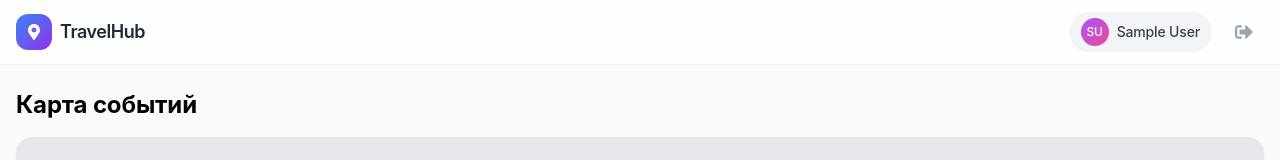
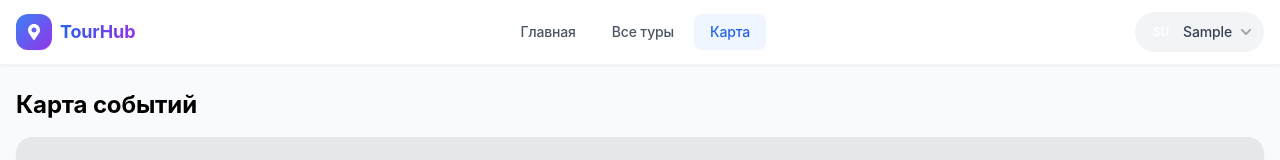
Before and after one commit to GitMedved/TourHub, a React (Create React App) app in the folder frontend/: page /map in a window 1280 px wide. Shown: the top 160 px of the page. Built offline with nearby package versions, Linux system fonts and the light colour scheme; no server answers; sample sign-in values are in the browser's storage.

Commit message:
feat: redesign Header with dropdown menu, EventDetailPage with gallery and improved booking form

```diff
--- a/frontend/src/components/Header.js
+++ b/frontend/src/components/Header.js
@@ -1,99 +1,156 @@
-import React, { useState, useEffect } from 'react';
-import { Link, useNavigate } from 'react-router-dom';
-import { FaMapMarkerAlt, FaSignOutAlt, FaStore, FaUserTie, FaCrown } from 'react-icons/fa';
+import React, { useState, useEffect, useRef } from 'react';
+import { Link, useNavigate, useLocation } from 'react-router-dom';
+import { FaMapMarkerAlt, FaSignOutAlt, FaStore, FaUserTie, FaCrown, FaUser, FaChevronDown } from 'react-icons/fa';
 import { toast } from 'react-hot-toast';
+
+const ROLE_CONFIG = {
+  ADMIN:   { path: '/admin',   label: 'Админ панель',      icon: <FaCrown />,   color: 'from-red-500 to-pink-500' },
+  SELLER:  { path: '/seller',  label: 'Кабинет продавца',  icon: <FaStore />,   color: 'from-purple-500 to-indigo-500' },
+  MANAGER: { path: '/manager', label: 'Панель управления', icon: <FaUserTie />, color: 'from-teal-500 to-green-500' },
+  USER:    { path: '/profile', label: 'Профиль',           icon: <FaUser />,    color: 'from-blue-500 to-purple-500' },
+};
+
+const NAV_LINKS = [
+  { path: '/',      label: 'Главная' },
+  { path: '/events', label: 'Все туры' },
+  { path: '/map',   label: 'Карта' },
+];
 
 const Header = () => {
   const [user, setUser] = useState(null);
+  const [menuOpen, setMenuOpen] = useState(false);
+  const menuRef = useRef(null);
   const navigate = useNavigate();
+  const location = useLocation();
 
   useEffect(() => {
-    const userData = localStorage.getItem('user');
-    if (userData) setUser(JSON.parse(userData));
+    const sync = () => {
+      try { setUser(JSON.parse(localStorage.getItem('user'))); }
+      catch { setUser(null); }
+    };
+    sync();
+    window.addEventListener('storage', sync);
+    return () => window.removeEventListener('storage', sync);
+  }, [location.pathname]);
+
+  useEffect(() => {
+    const handler = (e) => {
+      if (menuRef.current && !menuRef.current.contains(e.target)) setMenuOpen(false);
+    };
+    document.addEventListener('mousedown', handler);
+    return () => document.removeEventListener('mousedown', handler);
   }, []);
 
   const handleLogout = () => {
     localStorage.removeItem('token');
     localStorage.removeItem('user');
+    window.dispatchEvent(new Event('storage'));
+    setMenuOpen(false);
     toast.success('Вы вышли из системы');
     navigate('/');
-    window.location.reload();
   };
 
-  const getDashboardLink = () => {
-    if (!user) return null;
-    if (user.role === 'ADMIN') return { path: '/admin', label: 'Админ панель', icon: <FaCrown className="text-lg" /> };
-    if (user.role === 'SELLER') return { path: '/seller', label: 'Кабинет продавца', icon: <FaStore className="text-lg" /> };
-    if (user.role === 'MANAGER') return { path: '/manager', label: 'Панель управления', icon: <FaUserTie className="text-lg" /> };
-    return null;
-  };
-
-  const dashboardLink = getDashboardLink();
-  const isUser = user?.role === 'USER';
+  const roleConfig = user ? ROLE_CONFIG[user.role] : null;
+  const initials = user ? `${user.firstName?.[0] || ''}${user.lastName?.[0] || ''}` : '';
 
   return (
-    <header className="bg-white/80 backdrop-blur-lg border-b border-gray-100 sticky top-0 z-40">
-      <div className="container mx-auto px-4 py-3 flex items-center justify-between">
-        <Link to="/" className="flex items-center gap-2">
-          <div className="w-9 h-9 bg-gradient-to-br from-blue-500 to-purple-600 rounded-xl flex items-center justify-center">
+    <header className="bg-white/90 backdrop-blur-lg border-b border-gray-100 sticky top-0 z-40 shadow-sm">
+      <div className="container mx-auto px-4 py-3 flex items-center justify-between gap-4">
+
+        <Link to="/" className="flex items-center gap-2 shrink-0">
+          <div className="w-9 h-9 bg-gradient-to-br from-blue-500 to-purple-600 rounded-xl flex items-center justify-center shadow-sm">
             <FaMapMarkerAlt className="text-white text-base" />
           </div>
-          <h1 className="text-lg font-semibold text-gray-800 tracking-tight">TravelHub</h1>
+          <span className="text-lg font-bold bg-gradient-to-r from-blue-600 to-purple-600 bg-clip-text text-transparent">
+            TourHub
+          </span>
         </Link>
 
-        <div className="flex items-center gap-3">
+        <nav className="hidden md:flex items-center gap-1">
+          {NAV_LINKS.map(link => (
+            <Link
+              key={link.path}
+              to={link.path}
+              className={`px-4 py-2 rounded-lg text-sm font-medium transition ${
+                location.pathname === link.path
+                  ? 'bg-blue-50 text-blue-600'
+                  : 'text-gray-600 hover:bg-gray-100 hover:text-gray-800'
+              }`}
+            >
+              {link.label}
+            </Link>
+          ))}
+        </nav>
+
+        <div className="flex items-center gap-2">
           {user ? (
-            <>
-              {isUser ? (
-                <>
-                  <div className="flex items-center gap-2 px-3 py-1.5 bg-gray-100 rounded-full">
-                    <div className="w-7 h-7 bg-gradient-to-br from-blue-500 to-purple-500 rounded-full flex items-center justify-center text-xs text-white font-medium">
-                      {user.firstName?.[0]}{user.lastName?.[0]}
+            <div className="relative" ref={menuRef}>
+              <button
+                onClick={() => setMenuOpen(!menuOpen)}
+                className="flex items-center gap-2 px-3 py-1.5 bg-gray-100 hover:bg-gray-200 rounded-full transition"
+              >
+                <div className={`w-7 h-7 bg-gradient-to-br ${roleConfig?.color} rounded-full flex items-center justify-center text-xs text-white font-semibold`}>
+                  {initials}
                 </div>
-                    <span className="text-sm font-medium text-gray-700">
-                      {user.firstName} {user.lastName}
+                <span className="text-sm font-medium text-gray-700 hidden sm:block">
+                  {user.firstName}
                 </span>
-                  </div>
-                  <button
-                    onClick={handleLogout}
-                    className="w-10 h-10 rounded-full flex items-center justify-center text-gray-400 hover:text-red-500 hover:bg-red-50 transition"
-                    title="Выйти"
-                  >
-                    <FaSignOutAlt className="text-lg" />
+                <FaChevronDown className={`text-gray-400 text-xs transition-transform ${menuOpen ? 'rotate-180' : ''}`} />
               </button>
-                </>
-              ) : (
-                <>
-                  <div className="flex items-center gap-2 px-3 py-1.5 bg-gray-100 rounded-full">
-                    <div className="w-7 h-7 bg-gradient-to-br from-purple-500 to-pink-500 rounded-full flex items-center justify-center text-xs text-white font-medium">
-                      {user.firstName?.[0]}{user.lastName?.[0]}
-                    </div>
-                    <span className="text-sm font-medium text-gray-700">
-                      {user.firstName} {user.lastName}
-                    </span>
+
+              {menuOpen && (
+                <div className="absolute right-0 top-full mt-2 w-56 bg-white rounded-2xl shadow-xl border border-gray-100 overflow-hidden z-50">
+                  <div className="px-4 py-3 bg-gray-50 border-b border-gray-100">
+                    <p className="font-semibold text-gray-800 text-sm">{user.firstName} {user.lastName}</p>
+                    <p className="text-xs text-gray-500 truncate">{user.email}</p>
                   </div>
 
-
-                  {dashboardLink && (
-                    <Link to={dashboardLink.path} className="w-10 h-10 rounded-full flex items-center justify-center text-gray-500 hover:text-blue-500 hover:bg-blue-50 transition" title={dashboardLink.label}>
-                      {dashboardLink.icon}
+                  {roleConfig && (
+                    <Link
+                      to={roleConfig.path}
+                      onClick={() => setMenuOpen(false)}
+                      className="flex items-center gap-3 px-4 py-3 hover:bg-gray-50 text-gray-700 text-sm transition"
+                    >
+                      <span className="text-blue-500">{roleConfig.icon}</span>
+                      {roleConfig.label}
                     </Link>
                   )}
 
+                  {user.role === 'USER' && (
+                    <Link
+                      to="/chat"
+                      onClick={() => setMenuOpen(false)}
+                      className="flex items-center gap-3 px-4 py-3 hover:bg-gray-50 text-gray-700 text-sm transition"
+                    >
+                      <span>💬</span> Чат с поддержкой
+                    </Link>
+                  )}
+
+                  <div className="border-t border-gray-100">
                     <button
                       onClick={handleLogout}
-                    className="w-10 h-10 rounded-full flex items-center justify-center text-gray-400 hover:text-red-500 hover:bg-red-50 transition"
-                    title="Выйти"
+                      className="w-full flex items-center gap-3 px-4 py-3 hover:bg-red-50 text-red-500 text-sm transition"
                     >
-                    <FaSignOutAlt className="text-lg" />
+                      <FaSignOutAlt /> Выйти
                     </button>
-                </>
+                  </div>
+                </div>
               )}
-            </>
+            </div>
           ) : (
             <>
-              <Link to="/login" className="text-sm text-gray-500 hover:text-blue-500 transition">Вход</Link>
-              <Link to="/register" className="bg-blue-500 text-white px-4 py-1.5 rounded-full text-sm hover:bg-blue-600 transition">Регистрация</Link>
+              <Link
+                to="/login"
+                className="text-sm text-gray-600 hover:text-blue-600 font-medium px-3 py-1.5 rounded-lg hover:bg-blue-50 transition"
+              >
+                Войти
+              </Link>
+              <Link
+                to="/register"
+                className="bg-gradient-to-r from-blue-600 to-purple-600 text-white px-4 py-1.5 rounded-full text-sm font-medium hover:opacity-90 transition shadow-sm"
+              >
+                Регистрация
+              </Link>
             </>
           )}
         </div>
```
Lines whose indentation alone changed are shown as unchanged.
